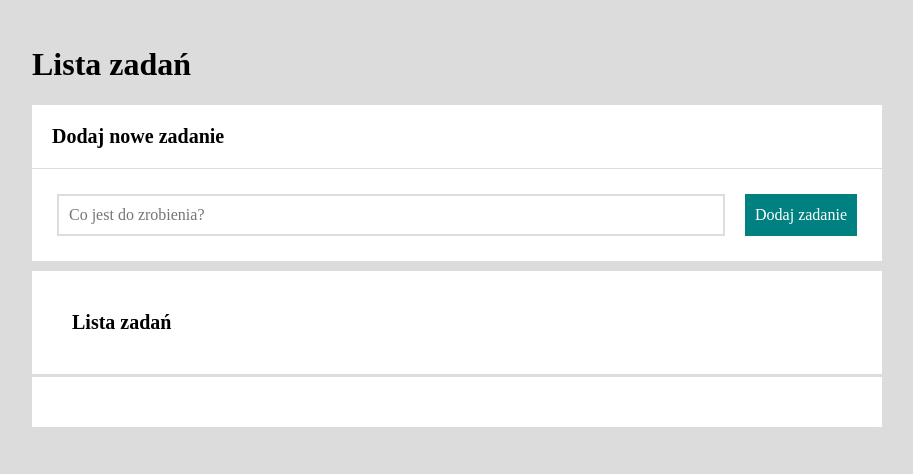
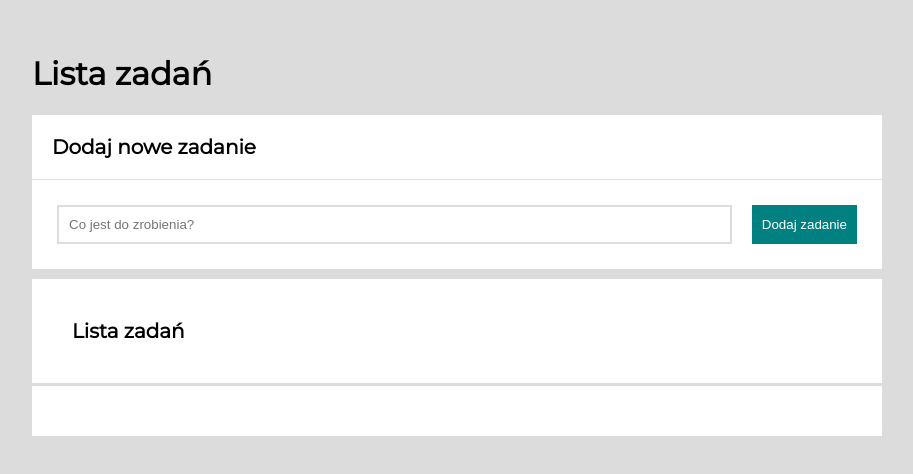
Before and after one commit to Monikas1989/List, a plain HTML site: page index.html in a window 1280 px wide. Shown: the whole page, without its empty margins (183-1096 px from the left). Drawn offline with nearby package versions, Linux system fonts and the light colour scheme.

Commit message:
font style added

```diff
--- a/css/style.css
+++ b/css/style.css
@@ -7,5 +7,6 @@ html {
 }
 
 .body {
+    font-family: 'Montserrat', sans-serif;
     background-color: gainsboro;
 }
--- a/index.html
+++ b/index.html
@@ -6,9 +6,9 @@
     <meta http-equiv="X-UA-Compatible" content="IE=edge">
     <meta name="viewport" content="width=device-width, initial-scale=1.0">
     <title>Lista zadań</title>
-    <link rel="stylesheet" href="https://cdnjs.cloudflare.com/ajax/libs/normalize/8.0.1/normalize.min.css"
-        integrity="sha512-NhSC1YmyruXifcj/KFRWoC561YpHpc5Jtzgvbuzx5VozKpWvQ+4nXhPdFgmx8xqexRcpAglTj9sIBWINXa8x5w=="
-        crossorigin="anonymous" referrerpolicy="no-referrer" />
+    <link rel="preconnect" href="https://fonts.googleapis.com">
+    <link rel="preconnect" href="https://fonts.gstatic.com" crossorigin>
+    <link href="https://fonts.googleapis.com/css2?family=Montserrat&display=swap" rel="stylesheet">
     <link href="css/style.css" rel="stylesheet">
     <link href="css/section.css" rel="stylesheet">
     <link href="css/form.css" rel="stylesheet">
```
